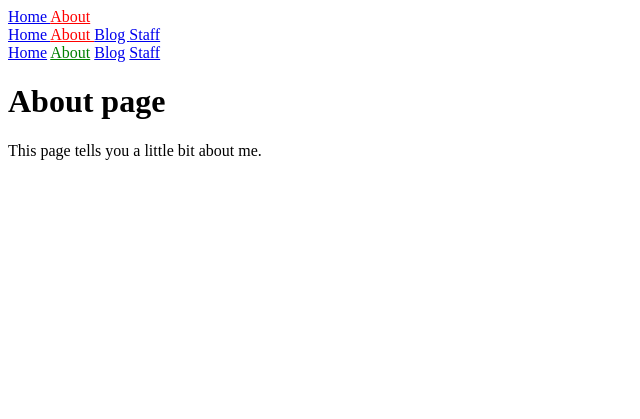
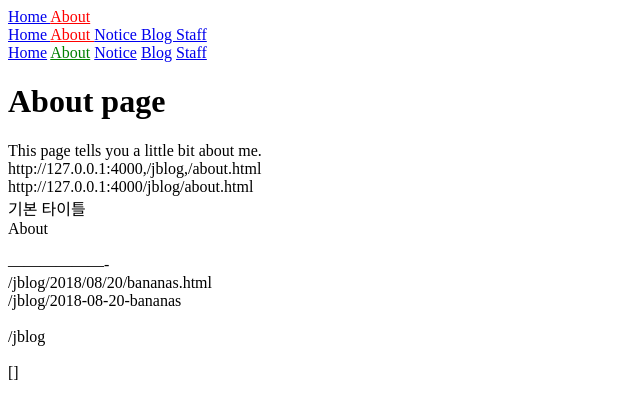
Before and after one commit to DeuklyoungKo/jekyllTest, a Jekyll site: the page built from about.md, in a window 1280 px wide. Shown: the top 419 px of the page, without its empty margins (0-640 px from the left). Built offline with Jekyll 4.4.1, drawn with Linux system fonts in a browser that asks for light colours.

```diff
--- a/_config.yml
+++ b/_config.yml
@@ -18,14 +18,14 @@
 # You can create any custom variable you would like, and they will be accessible
 # in the templates via {{ site.myvariable }}.
 
-title: Your awesome title
+title: 기본 타이틀
 email: your-email@example.com
 description: >- # this means to ignore newlines until "baseurl:"
   Write an awesome description for your new site here. You can edit this
   line in _config.yml. It will appear in your document head meta (for
   Google search results) and in your feed.xml site description.
-baseurl: "" # the subpath of your site, e.g. /blog
-url: "" # the base hostname & protocol for your site, e.g. http://example.com
+baseurl: "/jblog" # the subpath of your site, e.g. /blog
+url: "http://127.0.0.1:4000" # the base hostname & protocol for your site, e.g. http://example.com
 twitter_username: jekyllrb
 github_username:  jekyll
 
@@ -58,6 +58,8 @@ plugins:
 collections:
   authors:
     output: true
+  notices:
+    output: true
 
 defaults:
   - scope:
--- a/_data/navigation.yml
+++ b/_data/navigation.yml
@@ -2,6 +2,8 @@
   link: /
 - name: About
   link: /about.html
+- name: Notice
+  link: /notice.html
 - name: Blog
   link: /blog.html
 - name: Staff
--- a/about.md
+++ b/about.md
@@ -1,7 +1,24 @@
 ---
 layout: default
 title: About
+categories: ["jblog"]
 ---
 # About page
 
 This page tells you a little bit about me.
+<br>
+{{ site.url }},{{ site.baseurl }},{{ page.url }}
+<br>
+{{ page.url | prepend: site.baseurl | prepend: site.url }}
+<br>
+ {{site.title}}<br>
+ {{page.title}}<br>
+<br>
+-------------------<br>
+{% post_url 2018-08-20-bananas %}<br>
+{{ '2018-08-20-bananas' | relative_url }}
+<br>
+<br>
+ {{site.baseurl}}<br>
+ {{site.relative_url}}<br>
+ [{{|site.relative_url}}]
```
Also changed, not shown: _layouts/notice.html (added, +16 -0 lines), notice.md (added, +4 -0 lines), 1 other file.
